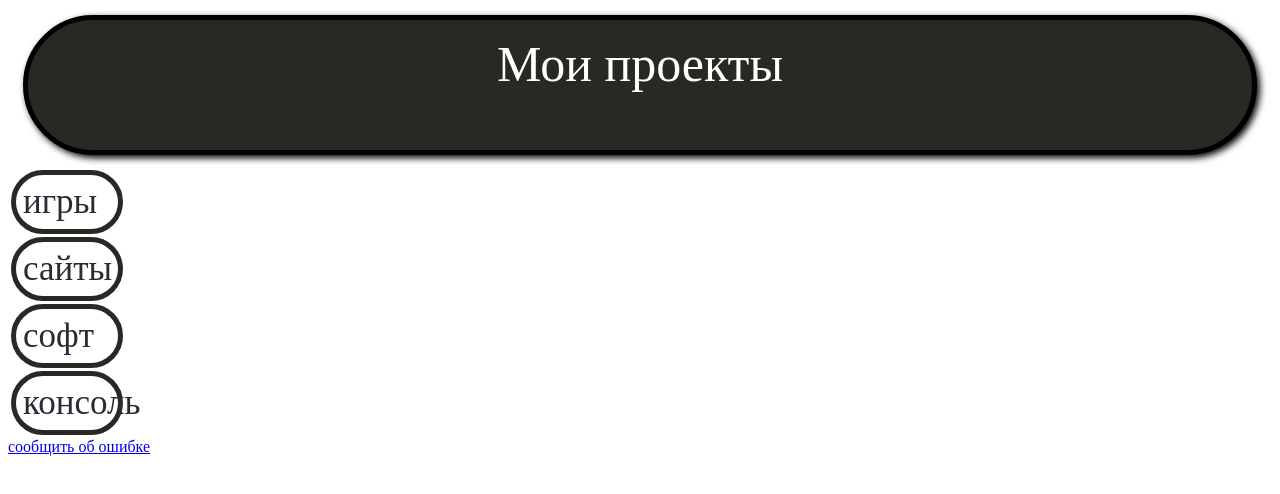
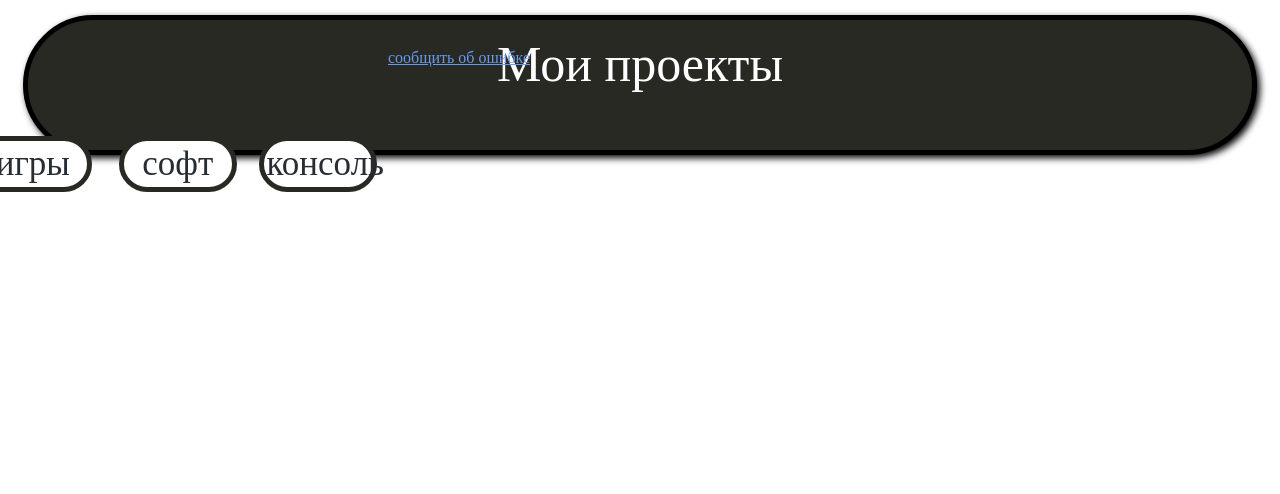
Before and after one commit to Potriashka/front-end, a plain HTML site: page index.html in a window 1280 px wide. Drawn offline with Linux system fonts and the light colour scheme.

Commit message:
Update style.css

```diff
--- a/style.css
+++ b/style.css
@@ -19,16 +19,48 @@
 	font-size: 35px;
 	color: #282D33;
 	background-color: white;
-	width: 7%;
+	width: 8%;
 	padding: 7px;
 	margin: 3px;
+	text-align: center;
 
 }
 
-#gam:hover {
+#gam {
+	position: absolute; /* Абсолютное позиционирование */
+    bottom: 605px; /* Положение от нижнего края */
+    right: 1185px;
+    padding: 3px;
+}
+
+#sit {
+	position: absolute; /* Абсолютное позиционирование */
+    bottom: 605px; /* Положение от нижнего края */
+    right: 1330px;
+    padding: 3px;
+}
+
+#sof {
+	position: absolute; /* Абсолютное позиционирование */
+    bottom: 605px; /* Положение от нижнего края */
+    right: 1040px;
+    padding: 3px;
+}
+
+#con {
+	position: absolute; /* Абсолютное позиционирование */
+    bottom: 605px; /* Положение от нижнего края */
+    right: 900px;
+    padding: 3px;
+}
+
+.but:hover {
 	background-color: #B8F1E4;
 }
 
-#sit:hover {
-		background-color: #B8F1E4;
+#tec {
+	color: #6799EF;
+	position: absolute; /* Абсолютное позиционирование */
+    bottom: 733px; /* Положение от нижнего края */
+    right: 750px;
 }
```
